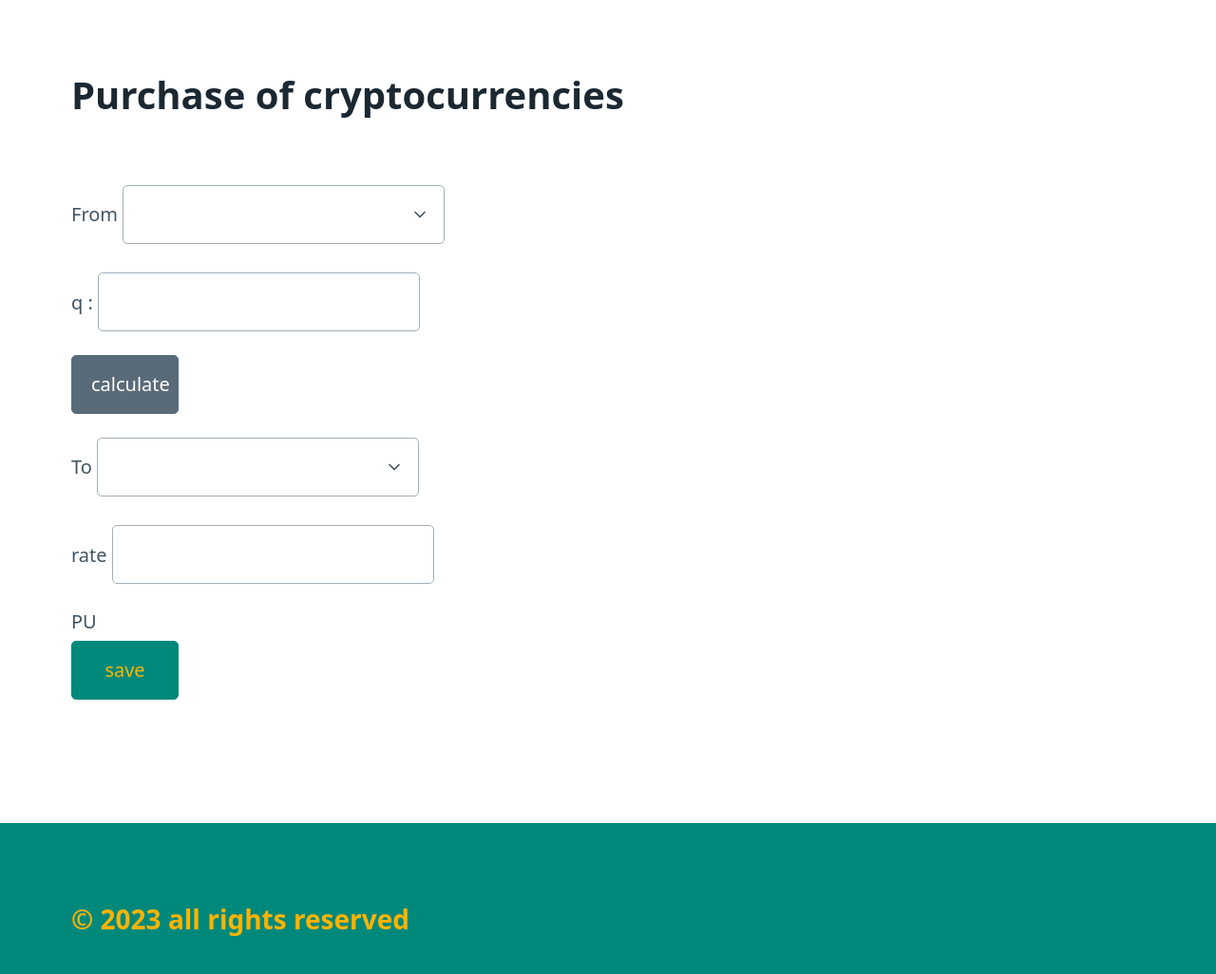
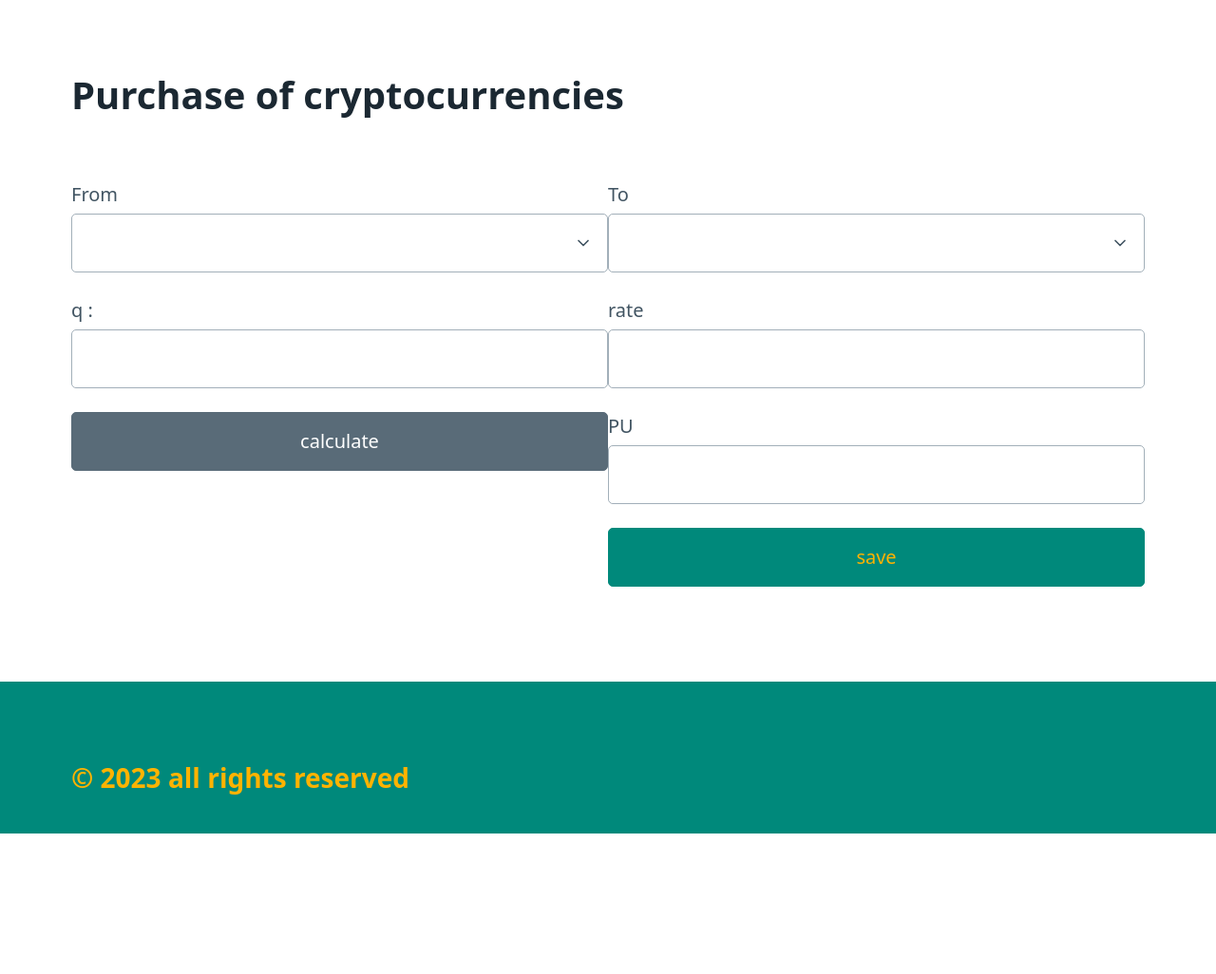
Before and after one commit to AhsokaTa/Cryptocurrency-movement, a Flask app: template cripto_move/templates/purchase.html in a window 1280 px wide. Shown: the part 160-1186 px from the top of the page at 95% size. After the commit the page ends 1038 px from the top, so only its background shows below. Run offline with Flask 3, Linux system fonts and the light colour scheme; the template is opened without the code that fills it, so the values that code supplies are empty.

```diff
--- a/config.py
+++ b/config.py
@@ -1,3 +1,3 @@
-API_key ="93D86494-DCE3-4077-A9F4-5C36C1D86E34"
+#API_key ="93D86494-DCE3-4077-A9F4-5C36C1D86E34"
 #API_key ="ABB72C97-8169-406E-B987-0066905629BD"
-#API_key ="CE5AD4AA-AD40-4990-84DE-653810100224"
+API_key ="CE5AD4AA-AD40-4990-84DE-653810100224"
--- a/cripto_move/templates/purchase.html
+++ b/cripto_move/templates/purchase.html
@@ -5,10 +5,10 @@
 
 <form action="/purchase" method="POST">
   <div class="form-columns">
-    <div class="form-column">
+    <div class="form-column" style="float: left; width: 50%;">
       <label for="from">
         From
-        <select name="from_select" value="{{request.from_select}}" placeholder="{{pre_from}}" required style="width: 30%;">
+        <select name="from_select" value="{{request.from_select}}" placeholder="{{pre_from}}" required style="width: 100%;">
           {% for item in my_crypto_list %}
           <option value="{{item}}">{{item}}</option>
           {% endfor %}
@@ -18,16 +18,16 @@
 
       <label for="q_to">
         q :
-        <input value="{{q_to}}" type="number"  id="cantidad" name="quantity" placeholder="{{q_to}}" required style="width: 30%;">
+        <input value="{{q_to}}" type="number"  id="cantidad" name="quantity" placeholder="{{q_to}}" required style="width: 100%;">
       </label>
 
-      <input type="submit" name="button" value="calculate" class="secondary" style="width: 10%;">
+      <input type="submit" name="button" value="calculate" class="secondary" style="width: 100%;">
     </div>
 
-    <div class="form-column">
+    <div class="form-column" style="float: left; width: 50%;">
       <label for="to">
         To
-        <select name="to_select" value="{{request.to_select}}" required style="width: 30%;">
+        <select name="to_select" value="{{request.to_select}}" required style="width: 100%;">
           {% for item in all_crypt_list %}
           <option value="{{item}}" required>{{item}}</option>
           {% endfor %}
@@ -37,15 +37,15 @@
 
       <label for="Q">
         rate
-        <input value="{{quantity_coins}}" type="text"  id="precompra" name="quantity_change" placeholder="{{quantity_coins}}" readonly style="width: 30%;">
+        <input value="{{quantity_coins}}" type="text"  id="precompra" name="quantity_change" placeholder="{{quantity_coins}}" readonly style="width: 100%;">
       </label>
 
       <label for="pu">
         PU
-        <label value="{{unit_price}}" type="text"  id="unit_price" name="unit_price" placeholder="{{unit_price}}" readonly style="width: 30%;"></label>
+        <input value="{{unit_price}}" type="text"  id="unit_price" name="unit_price" placeholder="{{unit_price}}" readonly style="width: 100%;">
       </label>
 
-      <input type="submit" name="button" value="save" style="width: 10%;">
+      <input type="submit" name="button" value="save" style="width: 100%;">
     </div>
   </div>
 </form>
```
Also changed, not shown: cripto_move/conexion.py (+32 -0 lines), cripto_move/models.py (+4 -4 lines), cripto_move/routes.py (+31 -5 lines), cripto_move/templates/purchase_prueba.html (line endings or trailing spaces), data/movements.sqlite.
